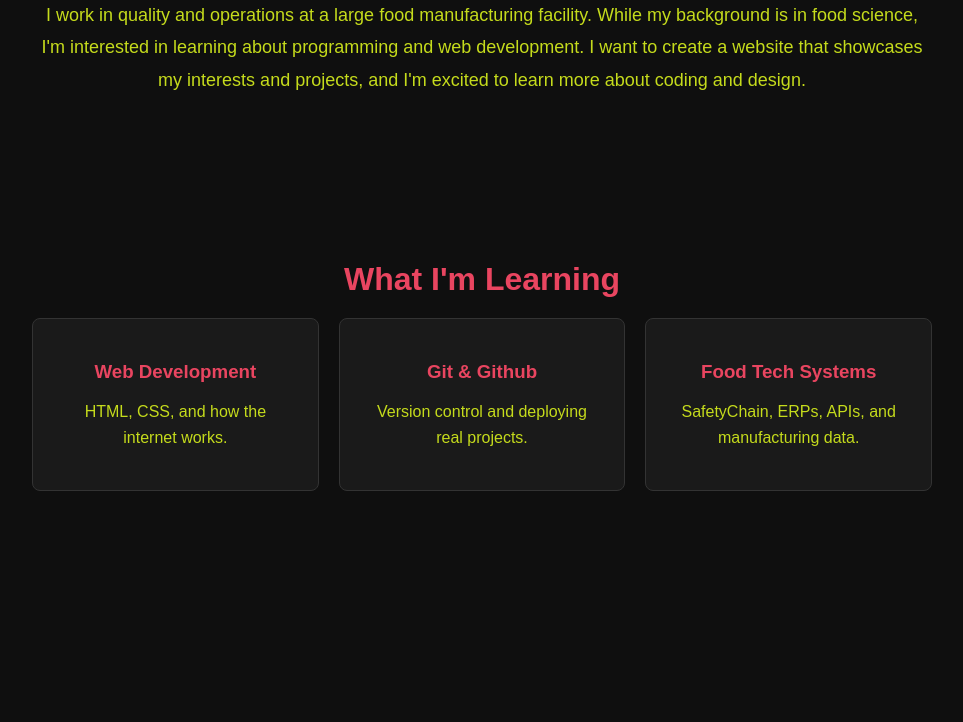
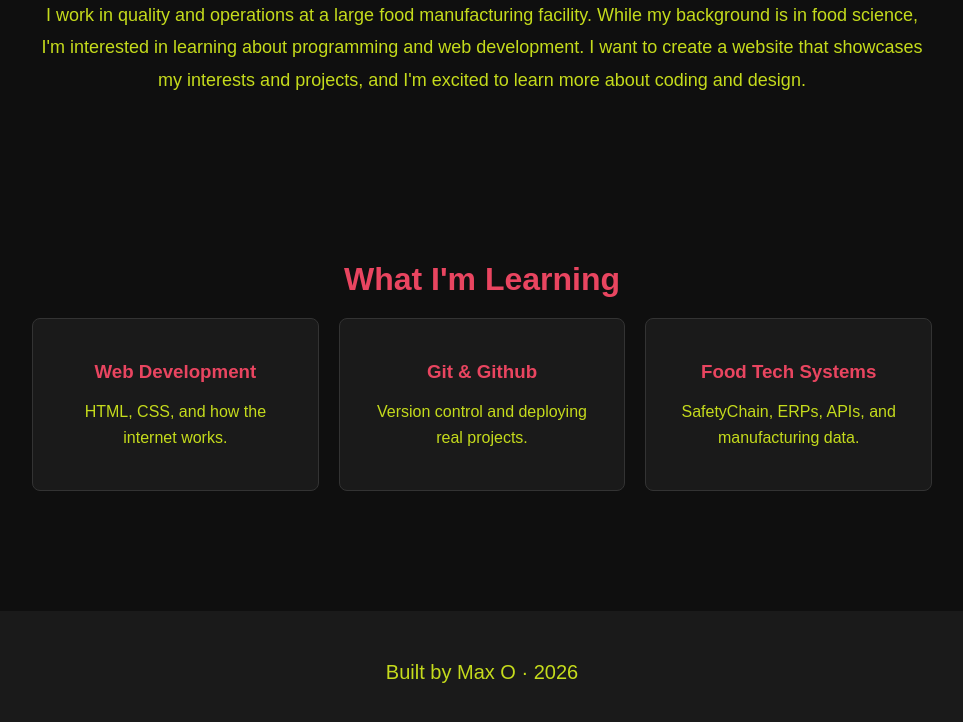
Before and after one commit to wigglywallaby/first_website, a plain HTML site: page index.html in a window 1280 px wide. Shown: the part 654-1376 px from the top of the page, without its empty margins (158-1121 px from the left). Before the commit the page ends 1273 px from the top, so only its background shows below. Drawn offline with Linux system fonts and the light colour scheme.

Commit message:
add footer, complete full page layout

```diff
--- a/index.html
+++ b/index.html
@@ -81,6 +81,15 @@
       font-size: 16px;
       line-height: 1.6;
     }
+    footer {
+      text-align: center;
+      padding: 30px;
+      background-color: #1a1a1a;
+      color: #555;
+      font-size: 14px;
+      margin-top: 60px;
+      boarder-top: 1px solid #333;
+    }
     </style>
   </head>
   <body>
@@ -123,5 +132,8 @@
         </div>
      </div>
     </div>
+    <footer>
+      <p>Built by Max O · 2026</p>
+    </footer>
   </body>
 </html>
```
